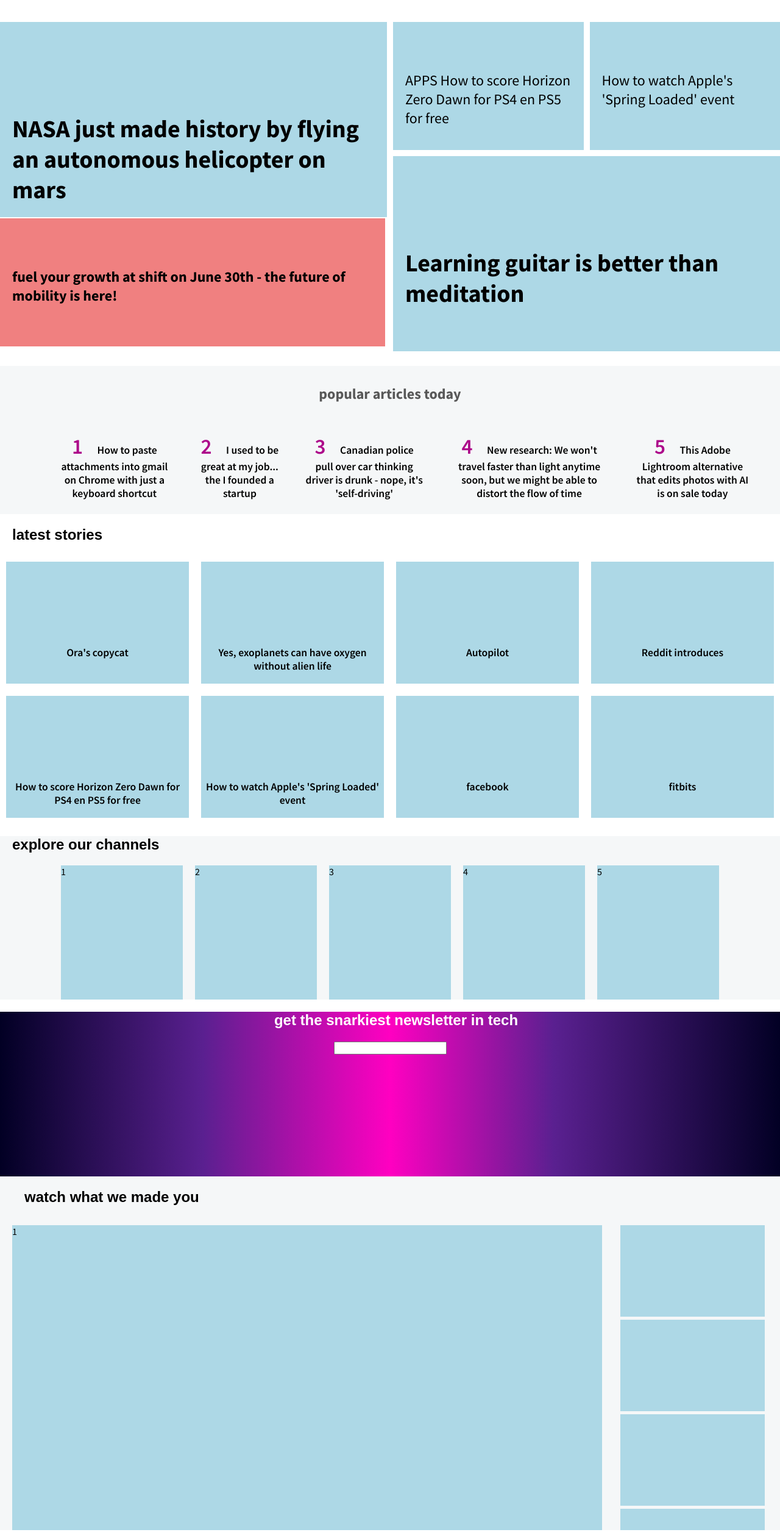
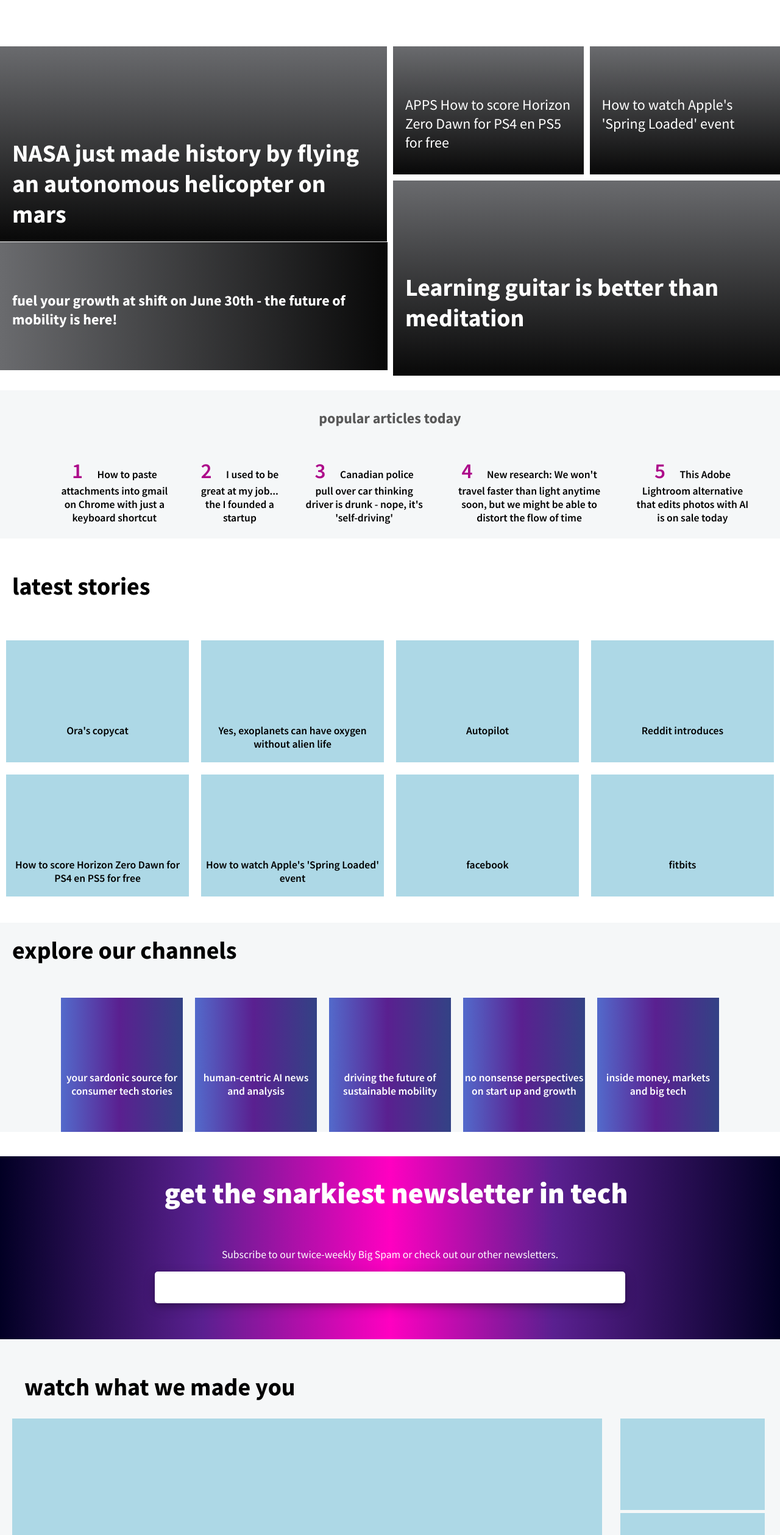
Before and after one commit to Irishallo/responsive-design, a plain HTML site: page index.html in a window 1280 px wide. Shown: the part 283-2800 px from the top of the page at 61% size. Drawn offline with Linux system fonts and the light colour scheme; a web font is replaced by a local one.

Commit message:
almost done with styling desktop

```diff
--- a/index.html
+++ b/index.html
@@ -65,23 +65,23 @@
         <section id="explore">
             <h1>explore our channels</h1>
             <div id="explorecontainer">
-                <div class="exploreitem">1</div>
-                <div class="exploreitem">2</div>
-                <div class="exploreitem">3</div>
-                <div class="exploreitem weg">4</div>
-                <div class="exploreitem weg">5</div>
+                <div class="exploreitem"><p>your sardonic source for consumer tech stories</p></div>
+                <div class="exploreitem"><p>human-centric AI news and analysis</p></div>
+                <div class="exploreitem"><p>driving the future of sustainable mobility</p></div>
+                <div class="exploreitem weg"><p>no nonsense perspectives on start up and growth</p></div>
+                <div class="exploreitem weg"><p>inside money, markets and big tech</p></div>
             </div>
         </section>
 
         <section id="newsletter">
             <h1>get the snarkiest newsletter in tech</h1>
-            <p></p>
+            <p>Subscribe to our twice-weekly Big Spam or check out our other newsletters.</p>
             <input type="email">
         </section>
 
         <section id="watch">
             <h1 id="watchtitle">watch what we made you</h1>
-            <div id="grootvideo">1</div>
+            <div id="grootvideo"></div>
             <div id="kleinvideo">
                 <div class="video"></div>
                 <div class="video"></div>
@@ -93,6 +93,8 @@
 
         <section id="work">
             <h1>work with us</h1>
+            <p>TNW takes center stage in the tech industry, offering creative media campaigns, sizzling tech events, bespoke innovation programs, and prime office locations in Amsterdam. Want to engage your audience more effectively, innovate your business, and position your brand in front of a digital-savvy audience? </p>
+            <button>get in touch</button>
         </section>
 
         <!--footer-->
--- a/styles.css
+++ b/styles.css
@@ -3,6 +3,30 @@ body {
     overflow-x: hidden;
     font-family: 'Source Sans Pro', sans-serif;
     font-weight: 500;
+}
+
+h1 {
+    font-family: 'Source Sans Pro', sans-serif;
+    padding-left: 20px;
+    font-weight: 700;
+}
+
+h2 {
+    font-family: 'Source Sans Pro', sans-serif;
+    font-weight: 400;
+}
+
+h3 {
+    font-weight: 700;
+}
+
+button {
+    background-color: rgb(53, 221, 207);
+    border: none;
+    border-radius: 5px;
+    color: #fff;
+    height: 50px;
+    width: 150px;
 }
 
 header {
@@ -22,12 +46,20 @@ header {
     max-width: 100vw;
 }
 
+#title > h1 {
+    font-family: 'Wendy One', sans-serif;
+}
+
 .mainarticles {
-    background-color: lightblue;
+    background: rgb(106,107,110);
+    background: linear-gradient(180deg, rgba(106,107,110,1) 0%, rgba(8,8,8,1) 100%);
+    color: #fff;
 }
 
 .tickets {
-    background-color: lightcoral;
+    background: rgb(106,107,110);
+    background: linear-gradient(90deg, rgba(106,107,110,1) 0%, rgba(8,8,8,1) 100%);
+    color: #fff;
 }
 
 #popular {
@@ -43,13 +75,22 @@ header {
 }
 
 .exploreitem {
-    background-color: lightblue;
+    background: rgb(83,106,203);
+    background: linear-gradient(90deg, rgba(83,106,203,1) 0%, rgba(90,32,144,1) 48%, rgba(51,66,133,1) 100%);
+    color: #fff;
+    text-align: center;
 }
 
-#newsletter{
+#newsletter {
     background: rgb(2,0,36);
     background: linear-gradient(90deg, rgba(2,0,36,1) 0%, rgba(90,32,144,1) 26%, rgba(255,0,193,1) 50%, rgba(90,32,144,1) 71%, rgba(2,0,36,1) 100%);
     color: #fff;
+    font-family: 'Source Sans Pro', sans-serif;
+}
+
+#newsletter > h1 {
+    font-family: 'Source Sans Pro', sans-serif;
+    font-weight: 900;
 }
 
 #watch {
@@ -69,18 +110,8 @@ footer {
     color: #fff;
 }
 
-h1 {
+footer > div > h1 {
     font-family: 'Wendy One', sans-serif;
-    padding-left: 20px;
-}
-
-h2 {
-    font-family: 'Source Sans Pro', sans-serif;
-    font-weight: 400;
-}
-
-h3 {
-    font-weight: 700;
 }
 
 @media screen and (max-width: 480px) {
@@ -332,6 +363,12 @@ h3 {
   }
 
   @media screen and (min-width: 1025px) {
+    h1 {
+        font-size: 2.5em;
+        padding-top: 20px;
+        padding-bottom: 20px;
+    }
+
     header {
         height: 50px;
         display: flex;
@@ -420,8 +457,8 @@ h3 {
 
     .tickets {
         position: absolute;
-        top: 641px;
-        width: 49.4%;
+        top: 680px;
+        width: 49.7%;
         height: 210px;
     }
 
@@ -493,15 +530,38 @@ h3 {
         margin: 0 10px;
     }
 
+    .exploreitem > p {
+        margin-top: 120px;
+        font-size: 1.1em;
+        font-weight: 600;
+    }
+
     #newsletter {
-        height: 270px;
+        height: 300px;
         text-align: center;
+    }
+
+    #newsletter > h1 {
+        font-size: 3em;
+        padding-top: 30px;
+    }
+
+    #newsletter > p {
+        font-size: 1.1em;
+    }
+
+    input {
+        width: 60%;
+        border-radius: 5px;
+        border: none;
+        box-shadow: 0 4px 8px 0 rgba(0, 0, 0, 0.2), 0 6px 20px 0 rgba(0, 0, 0, 0.19);
+        height: 50px;
     }
 
     #watch {
         display: grid;
         grid-template-columns: 4fr 1fr;
-        grid-template-rows: 50px 500px;
+        grid-template-rows: 100px 500px;
         grid-gap: 30px;
         padding: 0 20px;
     }
@@ -529,6 +589,20 @@ h3 {
         height: 500px;
     }
 
+    #work > p {
+        width: 50%;
+        padding-left: 20px;
+        font-size: 1.3em;
+        color: rgb(88, 88, 88);
+    }
+
+    button {
+        height: 50px;
+        width: 150px;
+        font-size: 1.1em;
+        margin-left: 20px;
+    }
+
     footer {
         display: flex;
         justify-content: space-around;
@@ -539,4 +613,8 @@ h3 {
         flex-direction: column;
     }
 
+    footer > div > h1 {
+        font-size: 3.5em;
+    }
+
   }
```
